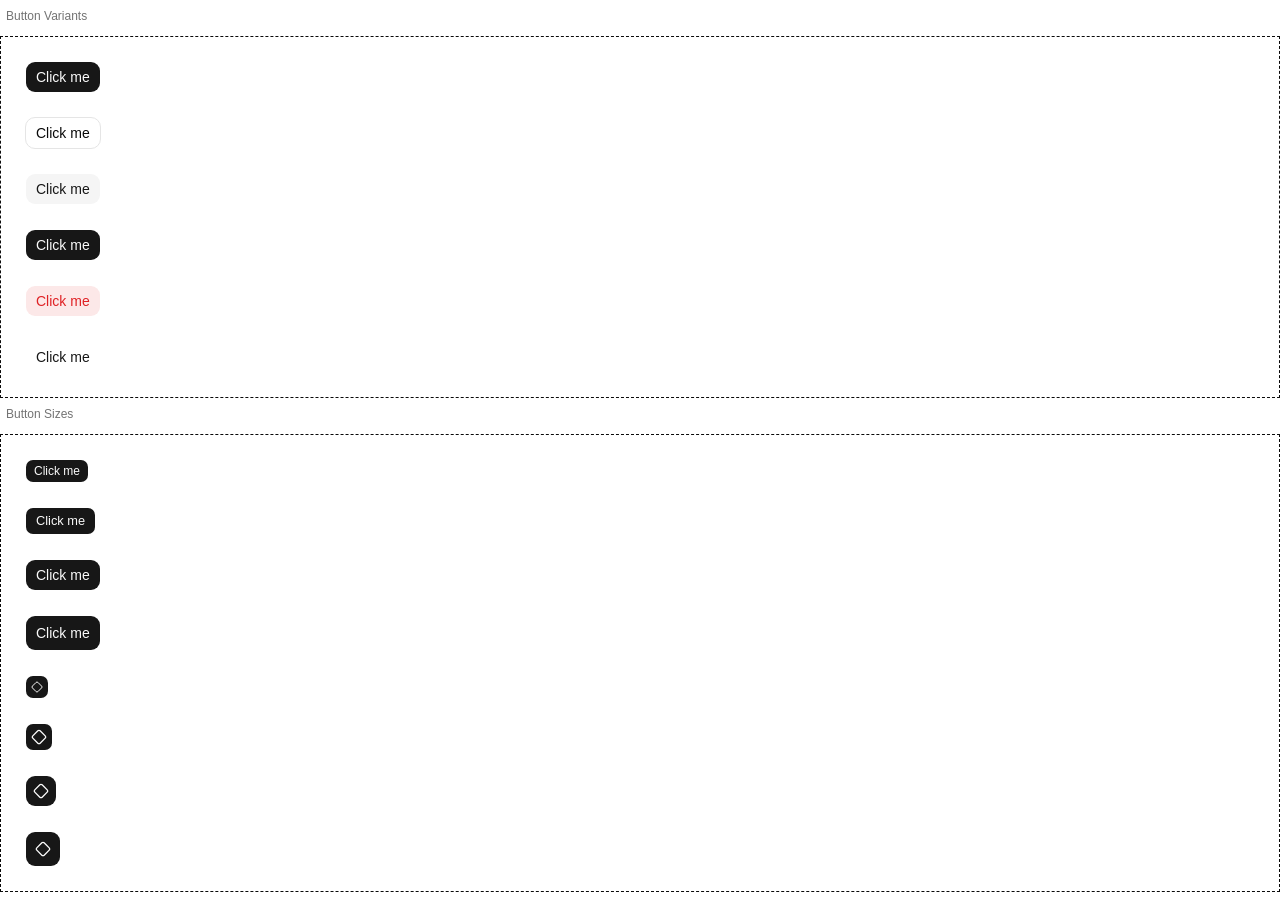
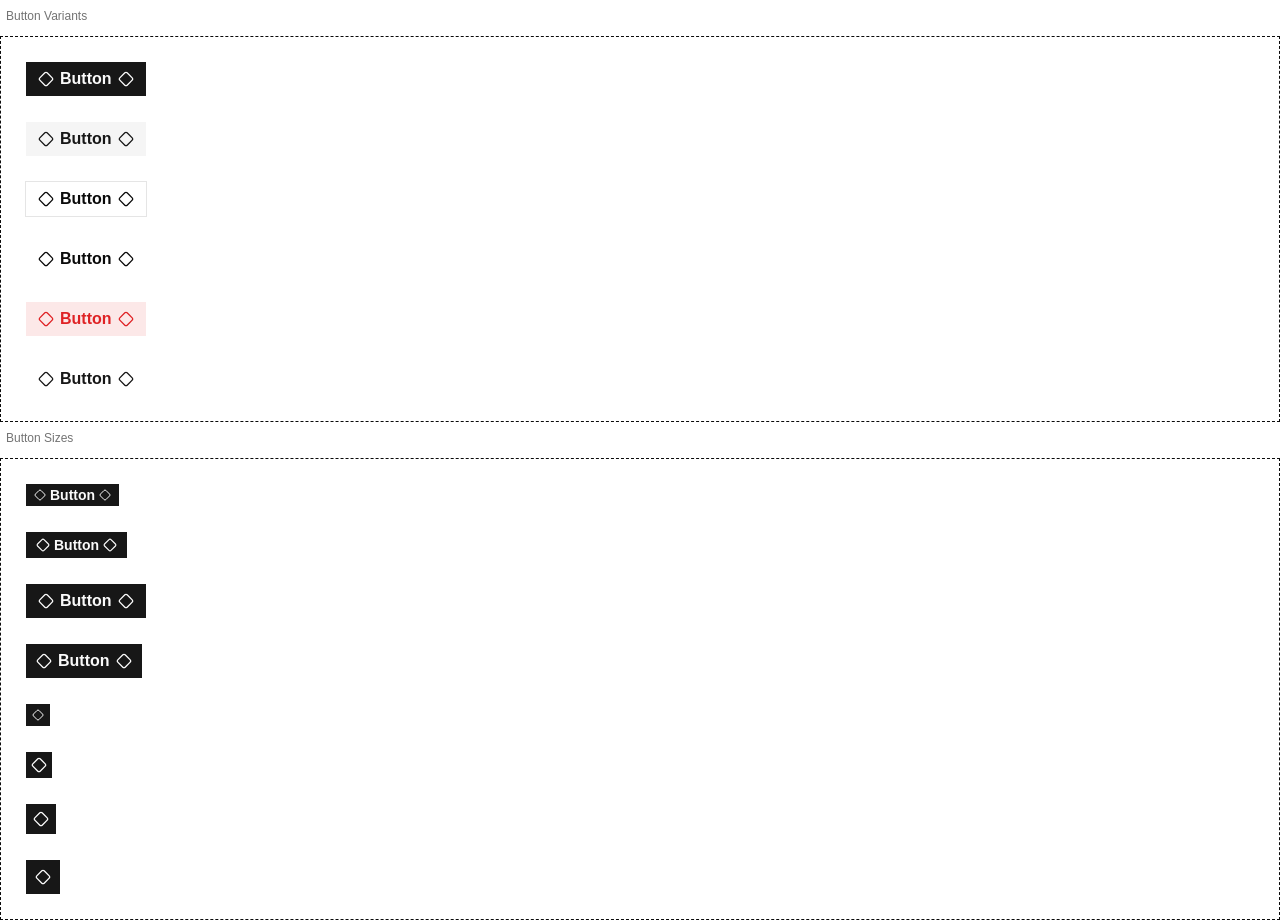
Before and after one commit to devdpixel/foundation, a React (Vite) app: page / in a window 1280 px wide. Before the commit the page ends 892 px from the top, so only its background shows below. Built offline with nearby package versions, Linux system fonts and the light colour scheme.

Commit message:
~ more fking around with btn component

```diff
--- a/src/App.tsx
+++ b/src/App.tsx
@@ -10,19 +10,64 @@ export function App() {
       {/* <ComponentExample /> */}
       <div>
         <Example title="Button Variants">
-          <Button>Click me</Button>
-          <Button variant="outline">Click me</Button>
-          <Button variant="secondary">Click me</Button>
-          <Button variant="ghost">Click me</Button>
-          <Button variant="destructive">Click me</Button>
-          <Button variant="link">Click me</Button>
+          <Button>
+            <Diamond />
+            Button
+            <Diamond />
+          </Button>
+
+          <Button variant="secondary">
+            <Diamond />
+            Button
+            <Diamond />
+          </Button>
+
+          <Button variant="outline">
+            <Diamond />
+            Button
+            <Diamond />
+          </Button>
+
+          <Button variant="ghost">
+            <Diamond />
+            Button
+            <Diamond />
+          </Button>
+
+          <Button variant="destructive">
+            <Diamond />
+            Button
+            <Diamond />
+          </Button>
+
+          <Button variant="link">
+            <Diamond />
+            Button
+            <Diamond />
+          </Button>
         </Example>
 
         <Example title="Button Sizes">
-          <Button size="xs">Click me</Button>
-          <Button size="sm">Click me</Button>
-          <Button>Click me</Button>
-          <Button size="lg">Click me</Button>
+          <Button size="xs">
+            <Diamond />
+            Button
+            <Diamond />
+          </Button>
+          <Button size="sm">
+            <Diamond />
+            Button
+            <Diamond />
+          </Button>
+          <Button>
+            <Diamond />
+            Button
+            <Diamond />
+          </Button>
+          <Button size="lg">
+            <Diamond />
+            Button
+            <Diamond />
+          </Button>
 
           <Button size="icon-xs">
             <Diamond />
--- a/src/components/ui/button/button.css
+++ b/src/components/ui/button/button.css
@@ -4,16 +4,16 @@
     items-center
     justify-center
     shrink-0
-    h-8
+    h-9
     gap-1.5
-    px-2.5
+    px-3
     whitespace-nowrap
-    text-sm
-    font-medium
+    text-base
+    font-semibold
     text-primary-foreground
     border
     border-transparent
-    rounded-lg
+    /* rounded-lg */
     bg-primary
     bg-clip-padding
     outline-none
@@ -68,6 +68,11 @@
     bg-secondary;
   }
 
+  .btn--ghost {
+    @apply text-foreground
+    bg-transparent
+    dark:bg-transparent;
+  }
   .btn--ghost:hover {
     @apply text-foreground
     bg-muted
@@ -110,8 +115,8 @@
     @apply h-6
     gap-1
     px-2
-    text-xs
-    rounded-[min(var(--radius-md),10px)]
+    text-sm
+    /* rounded-[min(var(--radius-md),10px)] */
     in-data-[slot=button-group]:rounded-lg
     has-data-[icon=inline-end]:pr-1.5
     has-data-[icon=inline-start]:pl-1.5
@@ -122,8 +127,8 @@
     @apply h-7
     gap-1
     px-2.5
-    text-[0.8rem]
-    rounded-[min(var(--radius-md),12px)]
+    text-sm
+    /* rounded-[min(var(--radius-md),12px)] */
     in-data-[slot=button-group]:rounded-lg
     has-data-[icon=inline-end]:pr-1.5
     has-data-[icon=inline-start]:pl-1.5
@@ -147,14 +152,14 @@
 
   .btn--icon-xs {
     @apply size-6
-    rounded-[min(var(--radius-md),10px)]
+    /* rounded-[min(var(--radius-md),10px)] */
     in-data-[slot=button-group]:rounded-lg
     [&_svg:not([class*='size-'])]:size-3;
   }
 
   .btn--icon-sm {
     @apply size-7
-    rounded-[min(var(--radius-md),12px)]
+    /* rounded-[min(var(--radius-md),12px)] */
     in-data-[slot=button-group]:rounded-lg;
   }
 
```
